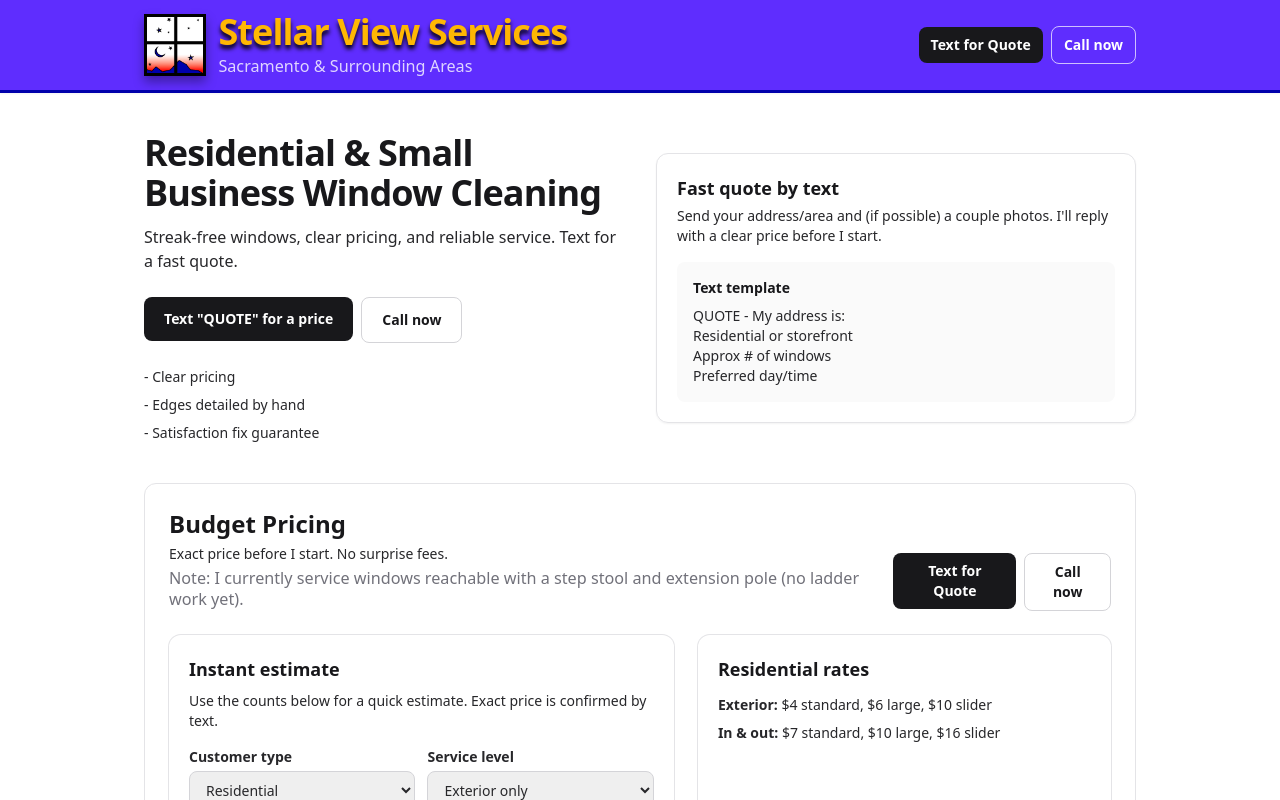
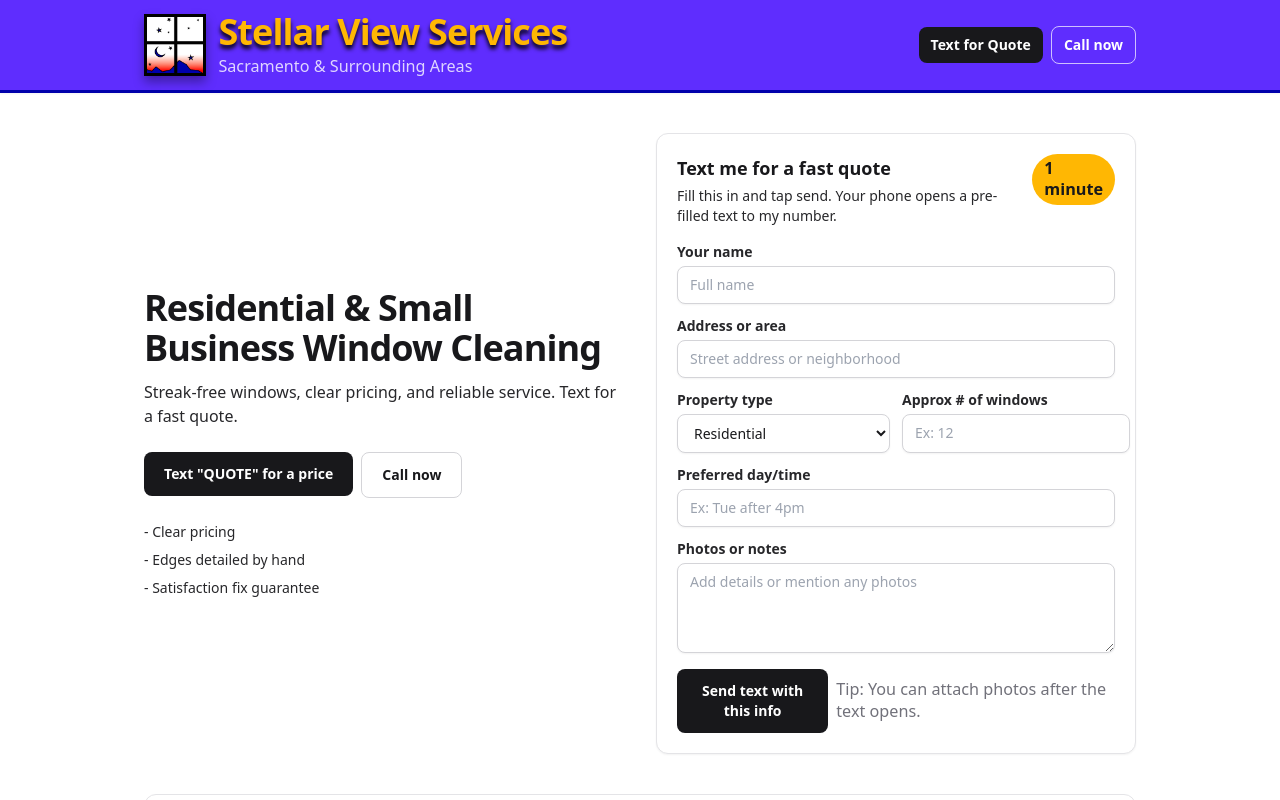
Before and after one commit to jamesmiller2404/stellar-view-cleaning, a Next.js app: page / in a window 1280 px wide. Shown: the top 800 px of the page. Built offline with nearby package versions, Linux system fonts and the light colour scheme.

Commit message:
random criticle observation

```diff
--- /dev/null
+++ b/app/components/QuoteTextCard.tsx
@@ -0,0 +1,141 @@
+"use client";
+
+import { useMemo, useState } from "react";
+import PhoneActionButton from "./PhoneActionButton";
+
+type QuoteFields = {
+  name: string;
+  address: string;
+  propertyType: "Residential" | "Storefront" | "";
+  windows: string;
+  timing: string;
+  notes: string;
+};
+
+const buildSmsBody = (fields: QuoteFields) => {
+  const lines = [
+    "QUOTE - Hi! I'd like a window cleaning quote.",
+    `Name: ${fields.name}`,
+    `Address/Area: ${fields.address}`,
+    `Residential or Storefront: ${fields.propertyType}`,
+    `Approx # of windows: ${fields.windows}`,
+    `Preferred day/time: ${fields.timing}`,
+    `Photos/notes: ${fields.notes}`,
+  ];
+
+  return lines.join("\n");
+};
+
+export default function QuoteTextCard() {
+  const [fields, setFields] = useState<QuoteFields>({
+    name: "",
+    address: "",
+    propertyType: "Residential",
+    windows: "",
+    timing: "",
+    notes: "",
+  });
+
+  const smsBody = useMemo(() => buildSmsBody(fields), [fields]);
+
+  return (
+    <div className="rounded-2xl border border-zinc-200 bg-white p-5 shadow-sm">
+      <div className="flex items-start justify-between gap-4">
+        <div>
+          <h2 className="text-lg font-semibold">Text me for a fast quote</h2>
+          <p className="mt-1 text-sm text-zinc-800 font-medium">
+            Fill this in and tap send. Your phone opens a pre-filled text to my number.
+          </p>
+        </div>
+        <span className="rounded-full bg-[#ffb703] px-3 py-1 text-xs font-semibold text-zinc-900">
+          1 minute
+        </span>
+      </div>
+
+      <div className="mt-4 grid gap-3">
+        <label className="grid gap-1 text-sm font-semibold text-zinc-800">
+          Your name
+          <input
+            value={fields.name}
+            onChange={(event) => setFields((prev) => ({ ...prev, name: event.target.value }))}
+            placeholder="Full name"
+            className="rounded-xl border border-zinc-300 px-3 py-2 text-sm font-medium text-zinc-900 shadow-sm focus:border-zinc-400 focus:outline-none focus:ring-2 focus:ring-zinc-200"
+          />
+        </label>
+
+        <label className="grid gap-1 text-sm font-semibold text-zinc-800">
+          Address or area
+          <input
+            value={fields.address}
+            onChange={(event) => setFields((prev) => ({ ...prev, address: event.target.value }))}
+            placeholder="Street address or neighborhood"
+            className="rounded-xl border border-zinc-300 px-3 py-2 text-sm font-medium text-zinc-900 shadow-sm focus:border-zinc-400 focus:outline-none focus:ring-2 focus:ring-zinc-200"
+          />
+        </label>
+
+        <div className="grid gap-3 sm:grid-cols-2">
+          <label className="grid gap-1 text-sm font-semibold text-zinc-800">
+            Property type
+            <select
+              value={fields.propertyType}
+              onChange={(event) =>
+                setFields((prev) => ({
+                  ...prev,
+                  propertyType: event.target.value as QuoteFields["propertyType"],
+                }))
+              }
+              className="rounded-xl border border-zinc-300 bg-white px-3 py-2 text-sm font-medium text-zinc-900 shadow-sm focus:border-zinc-400 focus:outline-none focus:ring-2 focus:ring-zinc-200"
+            >
+              <option value="Residential">Residential</option>
+              <option value="Storefront">Storefront</option>
+            </select>
+          </label>
+
+          <label className="grid gap-1 text-sm font-semibold text-zinc-800">
+            Approx # of windows
+            <input
+              value={fields.windows}
+              onChange={(event) => setFields((prev) => ({ ...prev, windows: event.target.value }))}
+              placeholder="Ex: 12"
+              className="rounded-xl border border-zinc-300 px-3 py-2 text-sm font-medium text-zinc-900 shadow-sm focus:border-zinc-400 focus:outline-none focus:ring-2 focus:ring-zinc-200"
+            />
+          </label>
+        </div>
+
+        <label className="grid gap-1 text-sm font-semibold text-zinc-800">
+          Preferred day/time
+          <input
+            value={fields.timing}
+            onChange={(event) => setFields((prev) => ({ ...prev, timing: event.target.value }))}
+            placeholder="Ex: Tue after 4pm"
+            className="rounded-xl border border-zinc-300 px-3 py-2 text-sm font-medium text-zinc-900 shadow-sm focus:border-zinc-400 focus:outline-none focus:ring-2 focus:ring-zinc-200"
+          />
+        </label>
+
+        <label className="grid gap-1 text-sm font-semibold text-zinc-800">
+          Photos or notes
+          <textarea
+            value={fields.notes}
+            onChange={(event) => setFields((prev) => ({ ...prev, notes: event.target.value }))}
+            placeholder="Add details or mention any photos"
+            className="min-h-[90px] rounded-xl border border-zinc-300 px-3 py-2 text-sm font-medium text-zinc-900 shadow-sm focus:border-zinc-400 focus:outline-none focus:ring-2 focus:ring-zinc-200"
+          />
+        </label>
+      </div>
+
+      <div className="mt-4 flex flex-col gap-2 sm:flex-row sm:items-center sm:justify-between">
+        <PhoneActionButton
+          kind="sms"
+          body={smsBody}
+          className="w-full rounded-xl bg-zinc-900 px-4 py-3 text-center text-sm font-semibold text-white hover:bg-zinc-800 sm:w-auto"
+          ariaLabel="Send a pre-filled text message for a quote"
+        >
+          Send text with this info
+        </PhoneActionButton>
+        <p className="text-xs text-zinc-500">
+          Tip: You can attach photos after the text opens.
+        </p>
+      </div>
+    </div>
+  );
+}
--- a/app/page.tsx
+++ b/app/page.tsx
@@ -1,12 +1,13 @@
 import type { Metadata } from "next";
 import PricingCalculator from "./components/PricingCalculator";
 import PhoneActionButton from "./components/PhoneActionButton";
+import QuoteTextCard from "./components/QuoteTextCard";
 import { pricingConfig } from "./pricingConfig";
 
 const BUSINESS_NAME = "Stellar View Services";
 const SERVICE_AREA = "Sacramento & Surrounding Areas"; // <-- change this
 const SMS_PREFILL =
-  "QUOTE - Hi! I'd like a window cleaning quote.\nAddress/Area:\nResidential or Storefront:\nApprox # of windows:\nPreferred day/time:\nAny photos/notes:";
+  "QUOTE - Hi! I'd like a window cleaning quote.\nName:\nAddress/Area:\nResidential or Storefront:\nApprox # of windows:\nPreferred day/time:\nPhotos/notes:";
 
 // Optional (Formspree): replace with your endpoint or set to "" to hide the form.
 const FORMSPREE_ENDPOINT = ""; // e.g. "https://formspree.io/f/abcdwxyz"
@@ -109,22 +110,8 @@ export default function Page() {
 
           </div>
 
-          {/* Credibility card */}
-          <div className="rounded-2xl border border-zinc-200 p-5 shadow-sm">
-            <h2 className="text-lg font-semibold">Fast quote by text</h2>
-            <p className="mt-1 text-sm text-zinc-800 font-medium">
-              Send your address/area and (if possible) a couple photos. I'll reply with a clear price before I start.
-            </p>
-            <div className="mt-4 rounded-xl bg-zinc-50 p-4">
-              <p className="text-sm font-semibold">Text template</p>
-              <p className="mt-2 whitespace-pre-line text-sm text-zinc-800 font-medium">
-                QUOTE - My address is:
-                {"\n"}Residential or storefront
-                {"\n"}Approx # of windows
-                {"\n"}Preferred day/time
-              </p>
-            </div>
-          </div>
+          {/* Quote-by-text card */}
+          <QuoteTextCard />
         </div>
       </section>
 
```
